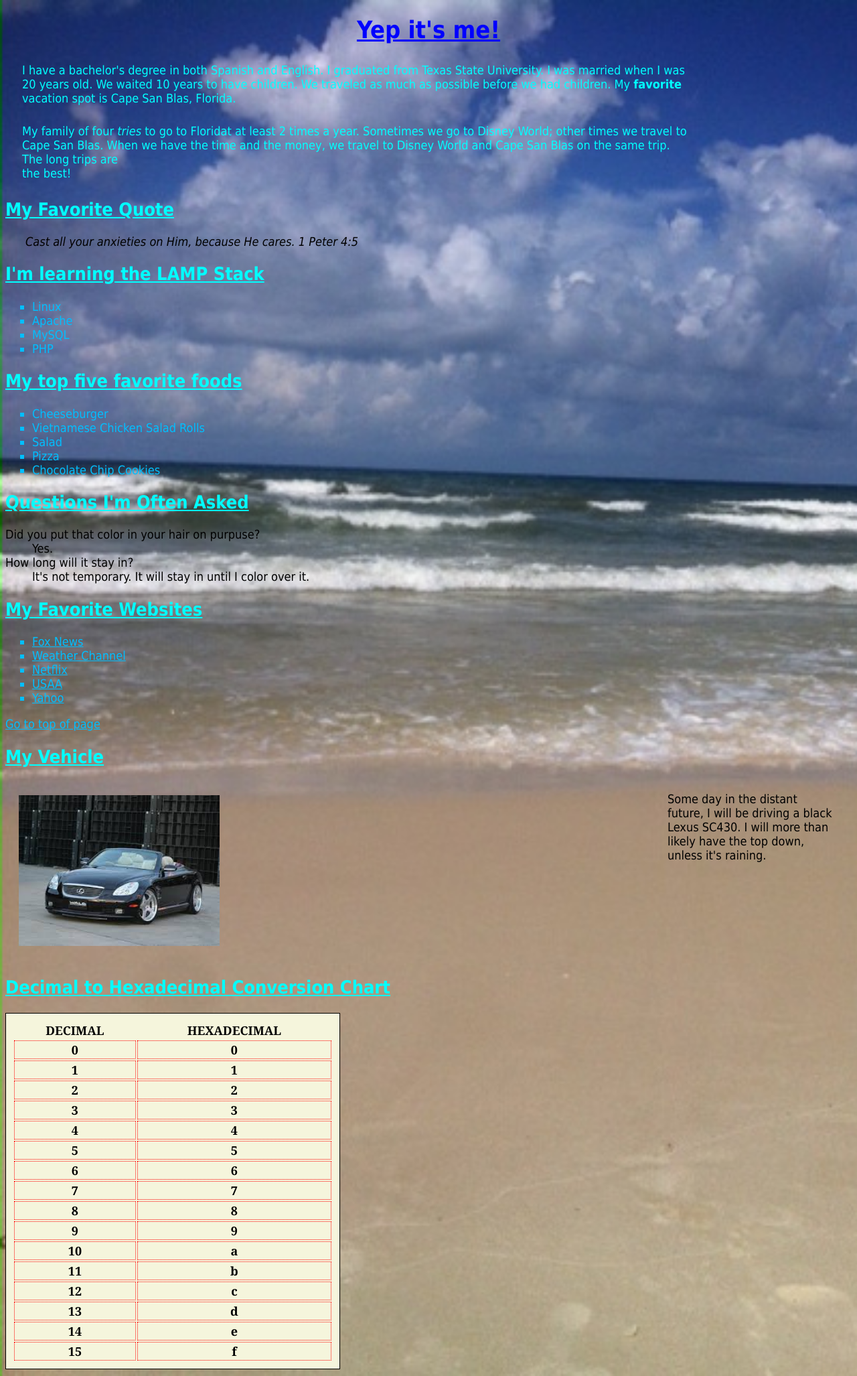
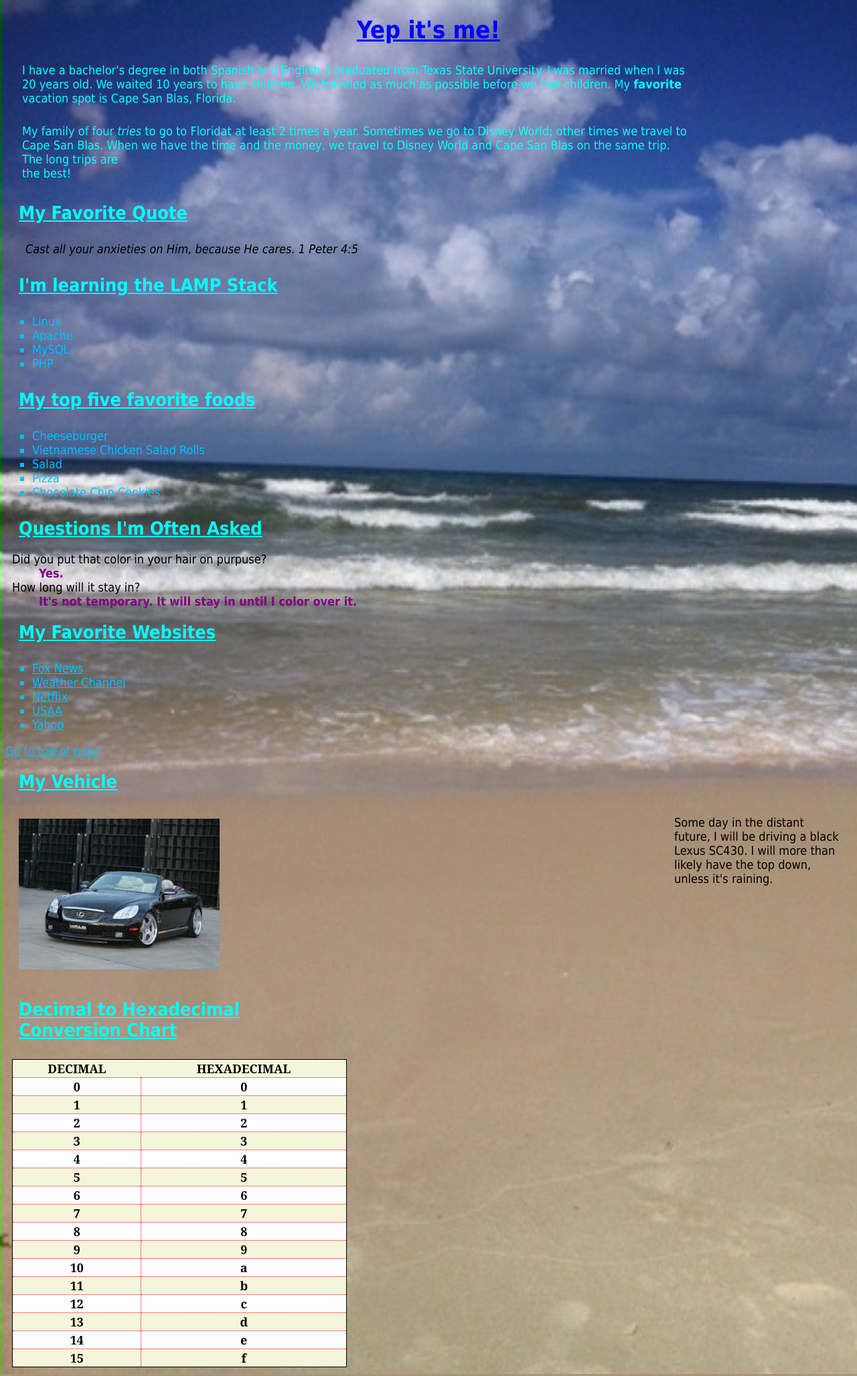
Before and after one commit to hbryant98/Codeup-Web-Exercises, a PHP site: page /hello_world.html in a window 1280 px wide. Shown: the whole page at 67% size. Run offline with PHP 8.4, Linux system fonts and the light colour scheme.

Commit message:
added table styling

```diff
--- a/public/css/hello_world.css
+++ b/public/css/hello_world.css
@@ -16,34 +16,48 @@ h1 {
 	text-align: center;
 }
 h2 {
+	width: 400px;
+	padding: 10px;
+	margin: 10px;
 	color: aqua;
 	text-decoration: underline;
 }
 
 
-
+dl {
+	margin: 10px;
+}
+dl>dd {
+	color: purple;
+	font-weight: bolder;
+}
 ol, ul, .top5 {
 	color: #00BFFF;
 	list-style-type: square;
 }
 
 
+
 table {
 	width: 500px;
 	padding: 10px;
 	border: 1px solid black;
-	margin: 10px 0;
+	margin: 10px;
 	background-color: #F5F5DC;
 	font-family: Georgia, serif;
 	/*font-size: 15px;*/
 	font-weight: bold;
 	color: black;
+	border-collapse: collapse;
 }
 th {
 	padding: 1px;
 	text-transform: uppercase;
 	text-align: center;
 }
+/*td:nth-child(even) {
+	background-color: white;
+}*/
 tr>td {
 	text-align: center;
 	border: 1px dotted red;
@@ -61,8 +75,6 @@ img {
 	margin: 10px;
 	/*float:left;*/
 	float: right;
-	position: relative;
-	right: 10px;
 }
 .basicinfo{
 	width: 1000px;
@@ -70,6 +82,9 @@ img {
 	margin: 10px 20px;
 	font-family: Tahoma, Geneva, Sans-Serif;
 	color: aqua;
+}
+.even {
+	background-color: white;
 }
 #fav-quote {
 	font-style: italic;
--- a/public/hello_world.html
+++ b/public/hello_world.html
@@ -1,10 +1,12 @@
 <!DOCTYPE html>
 <html>
+<link rel="cssstylereset" href="/css/normalize.css">
 <head>
 	<title>First attempt at webpage</title>
 	<meta charset="utf-8">
 		<!--Hello from Codeup-->
 	<link rel="stylesheet" href="/css/hello_world.css">
+
 </head>
 	<body>
 		<div id="wrapper">
@@ -66,9 +68,9 @@
 				<table>
 					<tr>
 						<th>Decimal</th>
-						<th> Hexadecimal</th>
+						<th>Hexadecimal</th>
 					</tr>
-					<tr>
+					<tr class="even">
 						<td>0</td>
 						<td>0</td>
 					</tr>
@@ -76,19 +78,23 @@
 						<td>1</td>
 						<td>1</td>
 					</tr>
+					<tr class="even">
 						<td>2</td>
 						<td>2</td>
+					</tr>
 					<tr>
 						<td>3</td>
 						<td>3</td>
 					</tr>
-					<tr>
+					<tr class="even">
 						<td>4</td>
 						<td>4</td>
 					</tr>
+					<tr>
 						<td>5</td>
 						<td>5</td>
-					<tr>
+					</tr>
+					<tr class="even">
 						<td>6</td>
 						<td>6</td>
 					</tr>
@@ -96,13 +102,15 @@
 						<td>7</td>
 						<td>7</td>
 					</tr>
+					<tr class="even">
 						<td>8</td>
 						<td>8</td>
+					</tr>
 					<tr>
 						<td>9</td>
 						<td>9</td>
 					</tr>
-					<tr>
+					<tr class="even">
 						<td>10</td>
 						<td>a</td>
 					</tr>
@@ -110,7 +118,7 @@
 						<td>11</td>
 						<td>b</td>
 					</tr>
-					<tr>
+					<tr class="even">
 						<td>12</td>
 						<td>c</td>
 					</tr>
@@ -118,7 +126,7 @@
 						<td>13</td>
 						<td>d</td>
 					</tr>
-					<tr>
+					<tr class="even">
 						<td>14</td>
 						<td>e</td>
 					</tr>
```
